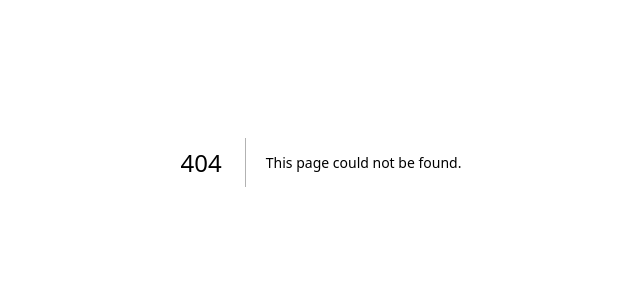
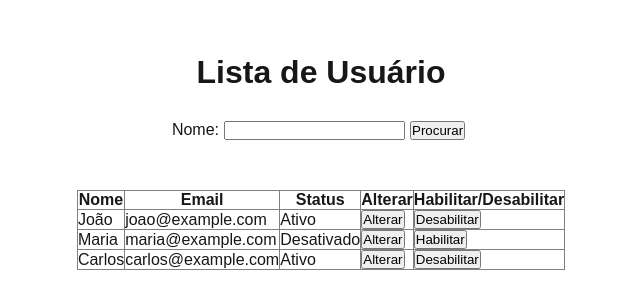
Before and after one commit to Kaique-Parente/E-Commerce-SayStreet, a Next.js app in the folder frontend/: page /users in a window 1280 px wide. Before the commit this address had no page. Shown: the part 238-546 px from the top of the page, without its empty margins (319-959 px from the left). Built offline with nearby package versions, Linux system fonts and the light colour scheme.

Commit message:
[FRONTEND CREATE] Criação da Pagina de usuários

```diff
--- /dev/null
+++ b/frontend/app/users/page.js
@@ -0,0 +1,88 @@
+'use client'
+
+import styled from "styled-components";
+import { useState } from "react";
+
+const Container = styled.div`
+    width: 100%;
+    height: 100vh;
+
+    display: flex;
+    align-items: center;
+    justify-content: center;
+    flex-direction: column;
+
+    border: 1px solid white;
+
+    gap: 30px;
+`
+
+const InputContainer = styled.div`
+    display: flex;
+    justify-content: flex-end;
+    gap: 5px;
+
+    margin-bottom: 20px;
+`
+
+export default function Users(){
+    const [usuarios, setUsuarios] = useState([
+        { id: 1, nome: 'João', email: 'joao@example.com', status: 'Ativo' },
+        { id: 2, nome: 'Maria', email: 'maria@example.com', status: 'Desativado' },
+        { id: 3, nome: 'Carlos', email: 'carlos@example.com', status: 'Ativo' }
+    ]);
+
+    const alternarStatus = (id) => {
+        setUsuarios((usuarios) =>
+            usuarios.map((usuario) =>
+                usuario.id === id
+                    ? { ...usuario, status: usuario.status === 'Ativo' ? 'Desativado' : 'Ativo' }
+                    : usuario
+            )
+        );
+    };
+
+    return(
+        <Container>
+            <h1>Lista de Usuário</h1>
+
+            <InputContainer>
+                <label className="label" htmlFor="nome">Nome:</label>
+                <input  type="text" id="nome"/>
+                <button>Procurar</button>
+                <a><img></img></a>
+            </InputContainer>
+
+            <div>
+                <table border="1" style={{ width: "100%", borderCollapse: "collapse" }}>
+                    <thead>
+                        <tr>
+                            <th>Nome</th>
+                            <th>Email</th>
+                            <th>Status</th>
+                            <th>Alterar</th>
+                            <th>Habilitar/Desabilitar</th>
+                        </tr>
+                    </thead>
+                    <tbody>
+                        {usuarios.map((usuario) => (
+                            <tr key={usuario.id}>
+                                <td>{usuario.nome}</td>
+                                <td>{usuario.email}</td>
+                                <td>{usuario.status}</td>
+                                <td>
+                                    <button onClick={() => alterarUsuario(usuario.id)}>Alterar</button>
+                                </td>
+                                <td>
+                                    <button onClick={() => alternarStatus(usuario.id)}>
+                                        {usuario.status === 'Ativo' ? 'Desabilitar' : 'Habilitar'}
+                                    </button>
+                                </td>
+                            </tr>
+                        ))}
+                    </tbody>
+                </table>
+            </div>
+        </Container>
+    );
+}
```
